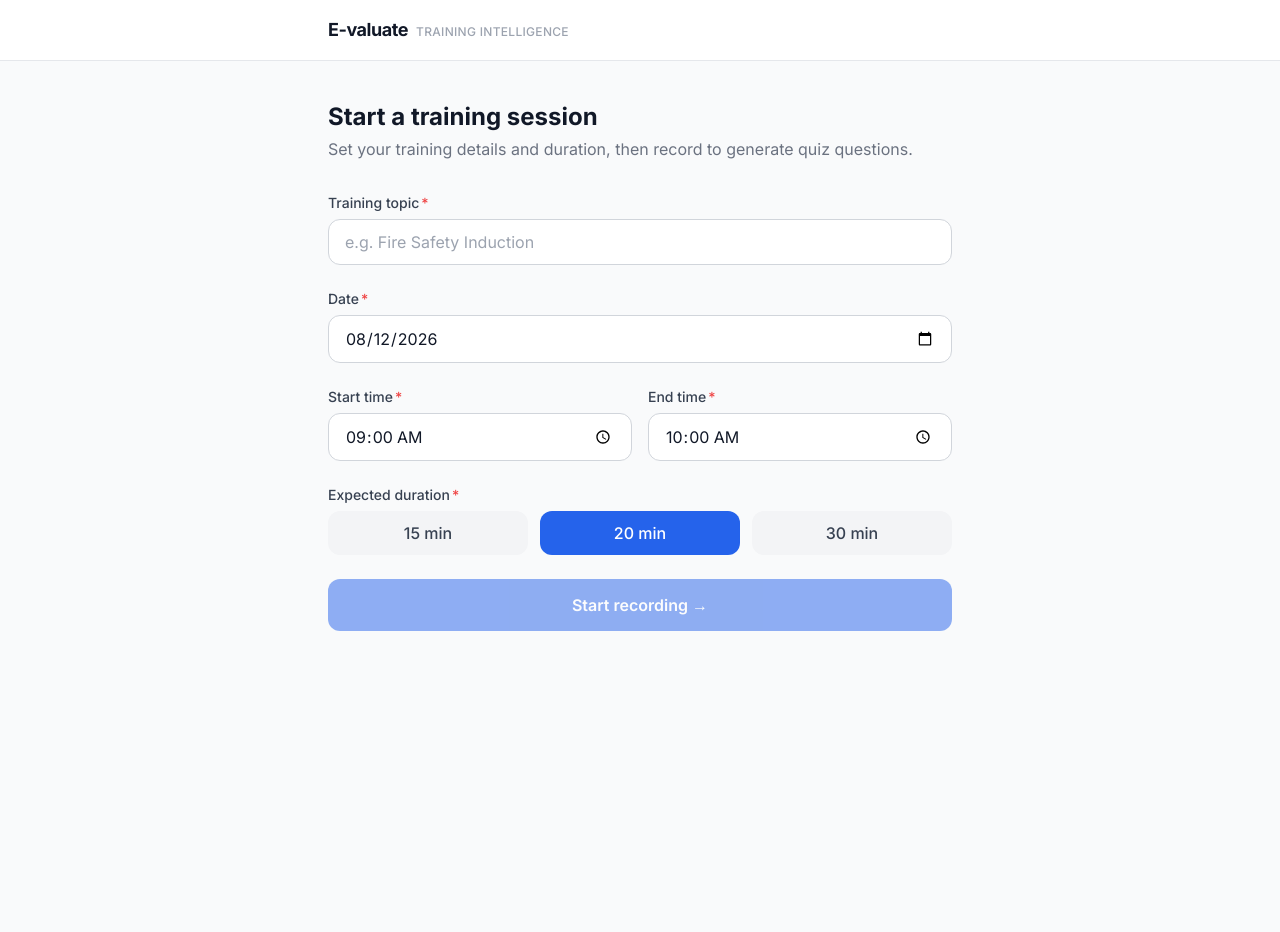
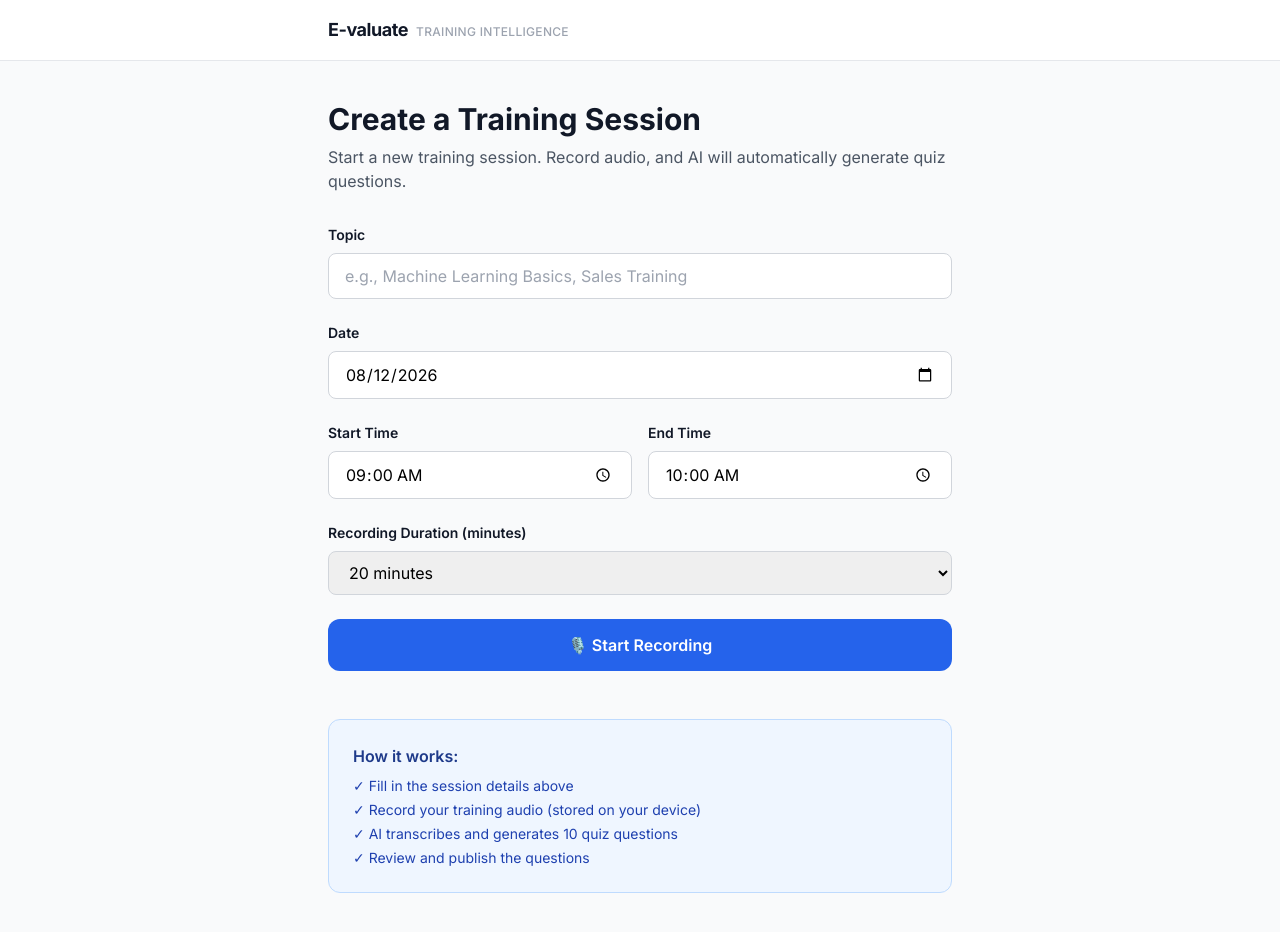
Before and after one commit to xploreinai/Evaluate, a Next.js app: page / in a window 1280 px wide. Before the commit the page ends 800 px from the top, so only its background shows below. Built offline with nearby package versions, Linux system fonts and the light colour scheme.

Commit message:
Add landing page with session creation form

```diff
--- a/src/app/page.tsx
+++ b/src/app/page.tsx
@@ -3,148 +3,151 @@
 import { useState } from 'react'
 import { useRouter } from 'next/navigation'
 
-export default function LandingPage() {
+export default function HomePage() {
   const router = useRouter()
-  const [date, setDate] = useState(today())
-  const [startTime, setStartTime] = useState('09:00')
-  const [endTime, setEndTime] = useState('10:00')
-  const [topic, setTopic] = useState('')
-  const [duration, setDuration] = useState('20')
+  const [formData, setFormData] = useState({
+    topic: '',
+    date: new Date().toISOString().split('T')[0],
+    startTime: '09:00',
+    endTime: '10:00',
+    duration: '20',
+  })
 
-  function handleStart(e: React.FormEvent) {
+  const handleChange = (e: React.ChangeEvent<HTMLInputElement | HTMLSelectElement>) => {
+    const { name, value } = e.target
+    setFormData(prev => ({ ...prev, [name]: value }))
+  }
+
+  const handleSubmit = (e: React.FormEvent) => {
     e.preventDefault()
-    if (!date || !startTime || !endTime || !topic || !duration) return
 
-    // Encode session metadata in URL params for the recording page
+    if (!formData.topic.trim()) {
+      alert('Please enter a topic')
+      return
+    }
+
     const params = new URLSearchParams({
-      date,
-      startTime,
-      endTime,
-      topic,
-      duration,
+      topic: formData.topic,
+      date: formData.date,
+      startTime: formData.startTime,
+      endTime: formData.endTime,
+      duration: formData.duration,
     })
 
     router.push(`/recording?${params.toString()}`)
   }
 
   return (
-    <div>
-      {/* Page heading */}
-      <h2 className="text-2xl font-bold text-gray-900 mb-1">
-        Start a training session
-      </h2>
-      <p className="text-gray-500 mb-8">
-        Set your training details and duration, then record to generate quiz questions.
+    <div className="max-w-2xl">
+      {/* Page header */}
+      <h1 className="text-3xl font-bold text-gray-900 mb-2">Create a Training Session</h1>
+      <p className="text-gray-600 mb-8">
+        Start a new training session. Record audio, and AI will automatically generate quiz questions.
       </p>
 
-      <form onSubmit={handleStart} className="space-y-6">
-
+      {/* Form */}
+      <form onSubmit={handleSubmit} className="space-y-6">
         {/* Topic */}
-        <Field label="Training topic" required>
+        <div>
+          <label htmlFor="topic" className="block text-sm font-semibold text-gray-900 mb-2">
+            Topic
+          </label>
           <input
             type="text"
-            value={topic}
-            onChange={e => setTopic(e.target.value)}
-            placeholder="e.g. Fire Safety Induction"
-            required
-            className={inputClass}
+            id="topic"
+            name="topic"
+            value={formData.topic}
+            onChange={handleChange}
+            placeholder="e.g., Machine Learning Basics, Sales Training"
+            className="w-full px-4 py-2.5 border border-gray-300 rounded-lg focus:ring-2 focus:ring-blue-500 focus:border-transparent outline-none"
           />
-        </Field>
+        </div>
 
-        {/* Session date */}
-        <Field label="Date" required>
+        {/* Date */}
+        <div>
+          <label htmlFor="date" className="block text-sm font-semibold text-gray-900 mb-2">
+            Date
+          </label>
           <input
             type="date"
-            value={date}
-            onChange={e => setDate(e.target.value)}
-            required
-            className={inputClass}
+            id="date"
+            name="date"
+            value={formData.date}
+            onChange={handleChange}
+            className="w-full px-4 py-2.5 border border-gray-300 rounded-lg focus:ring-2 focus:ring-blue-500 focus:border-transparent outline-none"
           />
-        </Field>
+        </div>
 
-        {/* Time range */}
+        {/* Time Range */}
         <div className="grid grid-cols-2 gap-4">
-          <Field label="Start time" required>
+          <div>
+            <label htmlFor="startTime" className="block text-sm font-semibold text-gray-900 mb-2">
+              Start Time
+            </label>
             <input
               type="time"
-              value={startTime}
-              onChange={e => setStartTime(e.target.value)}
-              required
-              className={inputClass}
+              id="startTime"
+              name="startTime"
+              value={formData.startTime}
+              onChange={handleChange}
+              className="w-full px-4 py-2.5 border border-gray-300 rounded-lg focus:ring-2 focus:ring-blue-500 focus:border-transparent outline-none"
             />
-          </Field>
-          <Field label="End time" required>
+          </div>
+          <div>
+            <label htmlFor="endTime" className="block text-sm font-semibold text-gray-900 mb-2">
+              End Time
+            </label>
             <input
               type="time"
-              value={endTime}
-              onChange={e => setEndTime(e.target.value)}
-              required
-              className={inputClass}
+              id="endTime"
+              name="endTime"
+              value={formData.endTime}
+              onChange={handleChange}
+              className="w-full px-4 py-2.5 border border-gray-300 rounded-lg focus:ring-2 focus:ring-blue-500 focus:border-transparent outline-none"
             />
-          </Field>
+          </div>
         </div>
 
         {/* Duration */}
-        <Field label="Expected duration" required>
-          <div className="grid grid-cols-3 gap-3">
-            {['15', '20', '30'].map(min => (
-              <button
-                key={min}
-                type="button"
-                onClick={() => setDuration(min)}
-                className={`py-2.5 px-4 rounded-xl font-medium transition-colors ${
-                  duration === min
-                    ? 'bg-blue-600 text-white'
-                    : 'bg-gray-100 text-gray-700 hover:bg-gray-200'
-                }`}
-              >
-                {min} min
-              </button>
-            ))}
-          </div>
-        </Field>
+        <div>
+          <label htmlFor="duration" className="block text-sm font-semibold text-gray-900 mb-2">
+            Recording Duration (minutes)
+          </label>
+          <select
+            id="duration"
+            name="duration"
+            value={formData.duration}
+            onChange={handleChange}
+            className="w-full px-4 py-2.5 border border-gray-300 rounded-lg focus:ring-2 focus:ring-blue-500 focus:border-transparent outline-none"
+          >
+            <option value="10">10 minutes</option>
+            <option value="15">15 minutes</option>
+            <option value="20">20 minutes</option>
+            <option value="30">30 minutes</option>
+            <option value="45">45 minutes</option>
+            <option value="60">60 minutes</option>
+          </select>
+        </div>
 
-        {/* Submit */}
+        {/* Submit button */}
         <button
           type="submit"
-          disabled={!date || !startTime || !endTime || !topic || !duration}
-          className="w-full bg-blue-600 text-white font-semibold py-3.5 rounded-xl hover:bg-blue-700 disabled:opacity-50 disabled:cursor-not-allowed transition-colors text-base"
+          className="w-full bg-blue-600 text-white font-semibold py-3.5 rounded-xl hover:bg-blue-700 transition-colors text-base"
         >
-          Start recording →
+          🎙️ Start Recording
         </button>
+      </form>
 
-      </form>
+      {/* Info box */}
+      <div className="mt-12 bg-blue-50 border border-blue-200 rounded-xl p-6">
+        <h3 className="font-semibold text-blue-900 mb-2">How it works:</h3>
+        <ol className="text-sm text-blue-800 space-y-1">
+          <li>✓ Fill in the session details above</li>
+          <li>✓ Record your training audio (stored on your device)</li>
+          <li>✓ AI transcribes and generates 10 quiz questions</li>
+          <li>✓ Review and publish the questions</li>
+        </ol>
+      </div>
     </div>
   )
 }
-
-// ─── Small helper components ──────────────────────────────────────────────────
-
-function Field({
-  label,
-  required,
-  children,
-}: {
-  label: string
-  required?: boolean
-  children: React.ReactNode
-}) {
-  return (
-    <div>
-      <label className="block text-sm font-medium text-gray-700 mb-1.5">
-        {label}
-        {required && <span className="text-red-500 ml-0.5">*</span>}
-      </label>
-      {children}
-    </div>
-  )
-}
-
-const inputClass =
-  'w-full border border-gray-300 rounded-xl px-4 py-2.5 text-gray-900 ' +
-  'placeholder-gray-400 focus:outline-none focus:ring-2 focus:ring-blue-500 ' +
-  'focus:border-transparent transition'
-
-function today() {
-  return new Date().toISOString().split('T')[0]
-}
```
